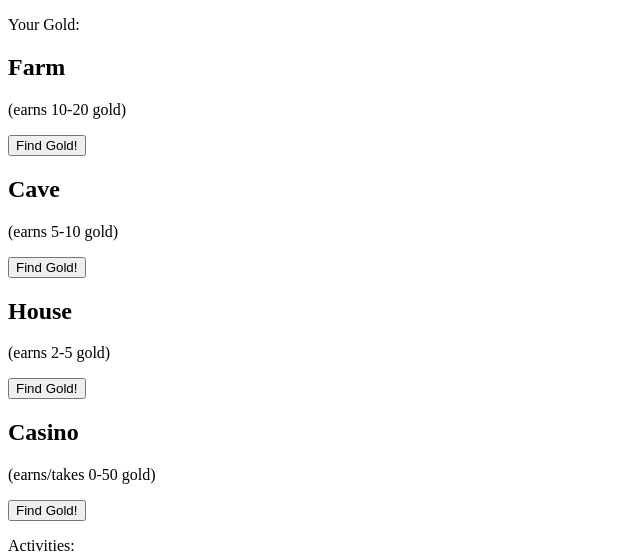
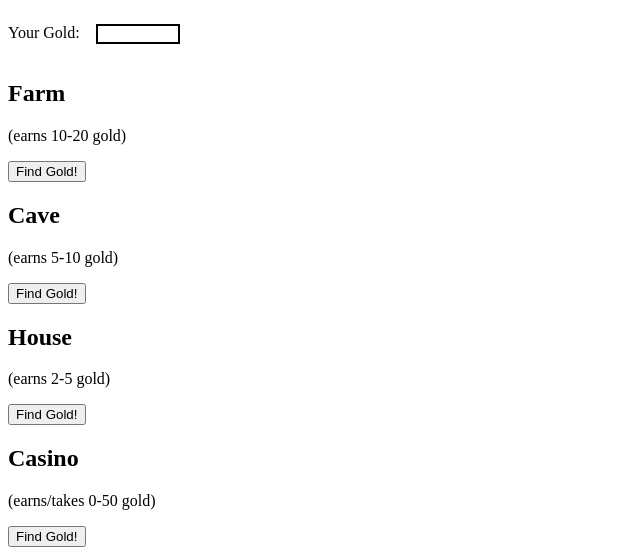
Before and after one commit to JennyWauer/ninja_gold, a Django app: page / in a window 1280 px wide. Shown: the top 553 px of the page, without its empty margins (0-640 px from the left). Run offline with Django 3.2, Linux system fonts and the light colour scheme.

Commit message:
style your_gold element

```diff
--- a/ninja_app/static/style.css
+++ b/ninja_app/static/style.css
@@ -0,0 +1,15 @@
+.your-gold {
+    display: flex;
+}
+
+.your-gold p {
+    display: inline-block;
+}
+
+.your-gold div {
+    display: inline-block;
+    border: 2px solid black;
+    height: 1em;
+    width: 5em;
+    margin: 1em;
+}
--- a/ninja_app/templates/index.html
+++ b/ninja_app/templates/index.html
@@ -8,8 +8,10 @@
     <title>Ninja Gold</title>
 </head>
 <body>
+    <div class="your-gold">
     <p>Your Gold:</p>
     <div></div>
+    </div>
     <form method="POST" class="place" location="farm">
         {% csrf_token %}
         <h2>Farm</h2>
```
